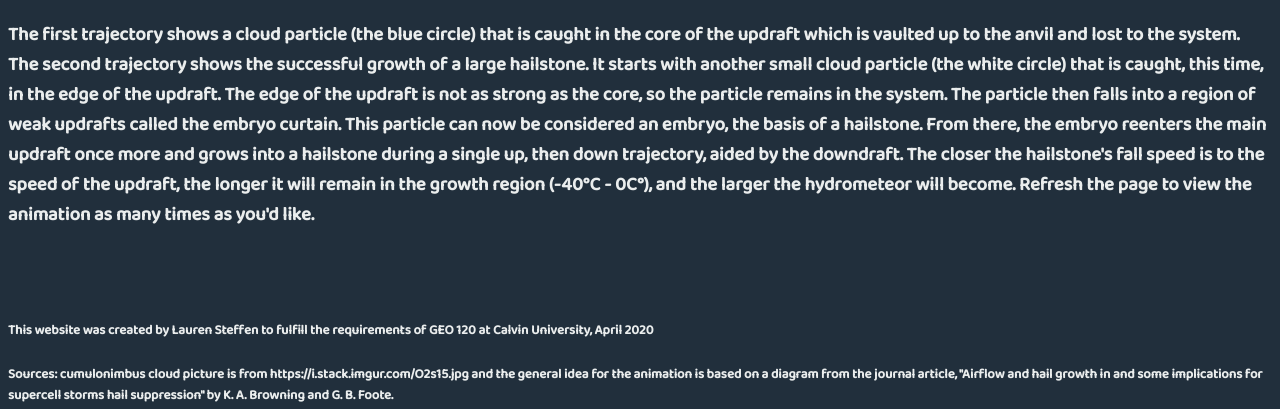
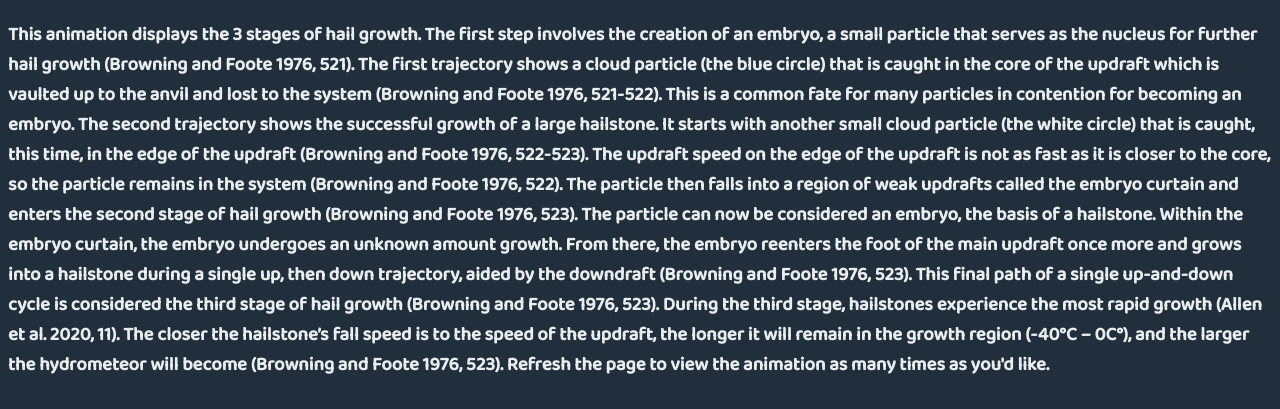
Before and after one commit to lmsteffen/hailstone-trajectories, a plain HTML site: page docs/index.html in a window 1280 px wide. Shown: the part 547-956 px from the top of the page. Drawn offline with nearby package versions, Linux system fonts and the light colour scheme.

Commit message:
final text update

```diff
--- a/docs/index.html
+++ b/docs/index.html
@@ -41,17 +41,27 @@
       </div>
       <div class="text">
         <h3>
-          The first trajectory shows a cloud particle (the blue circle) that is caught in the core of
-          the updraft which is vaulted up to the anvil and lost to the system. The second trajectory
-          shows the successful growth of a large hailstone. It starts with another small cloud particle
-          (the white circle) that is caught, this time, in the edge of the updraft. The edge of the updraft
-          is not as strong as the core, so the particle remains in the system. The particle then falls into
-          a region of weak updrafts called the embryo curtain. This particle can now be considered an embryo,
-          the basis of a hailstone. From there, the embryo reenters the main updraft once more and grows into
-          a hailstone during a single up, then down trajectory, aided by the downdraft. The closer the
-          hailstone's fall speed is to the speed of the updraft, the longer it will remain in the growth
-          region (-40°C - 0C°), and the larger the hydrometeor will become. Refresh the page to view the
-          animation as many times as you'd like.
+          This animation displays the 3 stages of hail growth. The first step involves the creation
+          of an embryo, a small particle that serves as the nucleus for further hail growth (Browning and Foote 1976, 521).
+          The first trajectory shows a cloud particle (the blue circle) that is caught
+          in the core of the updraft which is vaulted up to the anvil and lost to the system
+          (Browning and Foote 1976, 521-522). This is a common fate for many particles in contention
+          for becoming an embryo. The second trajectory shows the successful
+          growth of a large hailstone. It starts with another small cloud particle (the white circle)
+          that is caught, this time, in the edge of the updraft (Browning and Foote 1976, 522-523).
+          The updraft speed on the edge of the updraft is not as fast as it is closer to the core,
+          so the particle remains in the system (Browning and Foote 1976, 522). The particle then falls
+          into a region of weak updrafts called the embryo curtain and enters the second stage of hail growth
+          (Browning and Foote 1976, 523). The particle can now be considered an embryo, the basis of a
+          hailstone. Within the embryo curtain, the embryo undergoes an unknown amount growth.
+          From there, the embryo reenters the foot of the main updraft once more and grows into a hailstone
+          during a single up, then down trajectory, aided by the downdraft (Browning and Foote 1976, 523).
+          This final path of a single up-and-down cycle is considered the third stage of hail growth
+          (Browning and Foote 1976, 523). During the third stage, hailstones experience the most rapid
+          growth (Allen et al. 2020, 11). The closer the hailstone’s fall speed is to the speed of the
+          updraft, the longer it will remain in the growth region (-40°C – 0C°), and the larger the
+           hydrometeor will become (Browning and Foote 1976, 523).
+          Refresh the page to view the animation as many times as you'd like.
         </h3>
       </div>
       <div class="author">
@@ -63,7 +73,7 @@
       <div class="sources">
         <h5>
           Sources: cumulonimbus cloud picture is from https://i.stack.imgur.com/O2s15.jpg and the general
-          idea for the animation is based on a diagram from the journal article, "Airflow and hail
+          idea and information for the animation is based on a diagram from the journal article, "Airflow and hail
           growth in and some implications for supercell storms hail suppression" by K. A. Browning
           and G. B. Foote.
         </h5>
```
